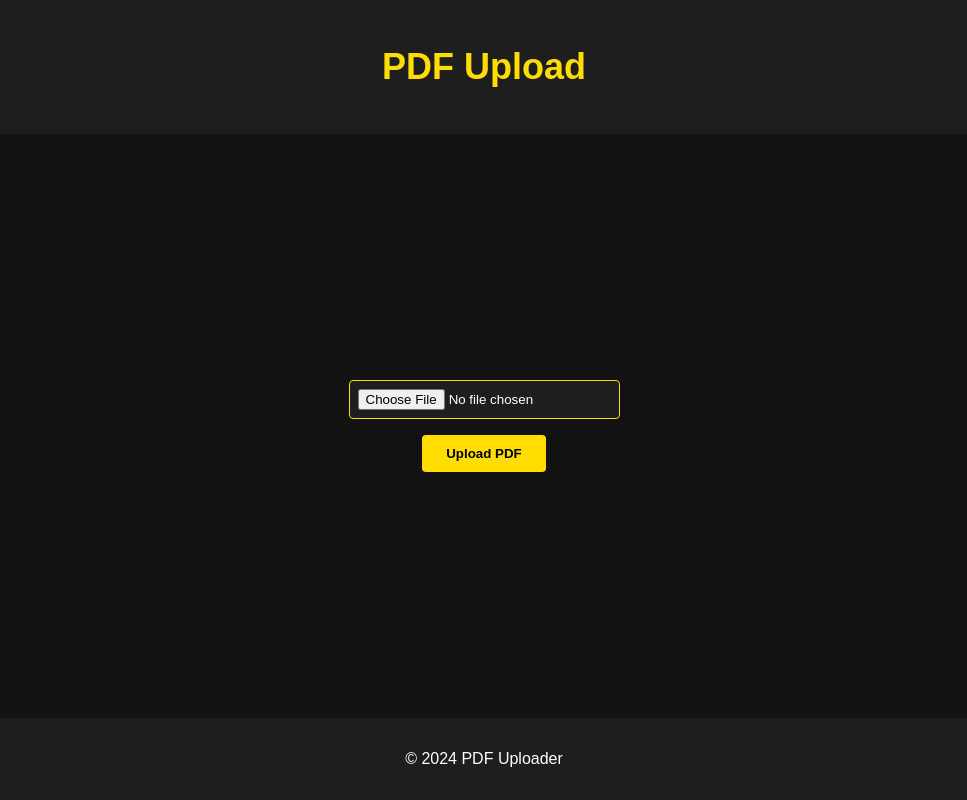
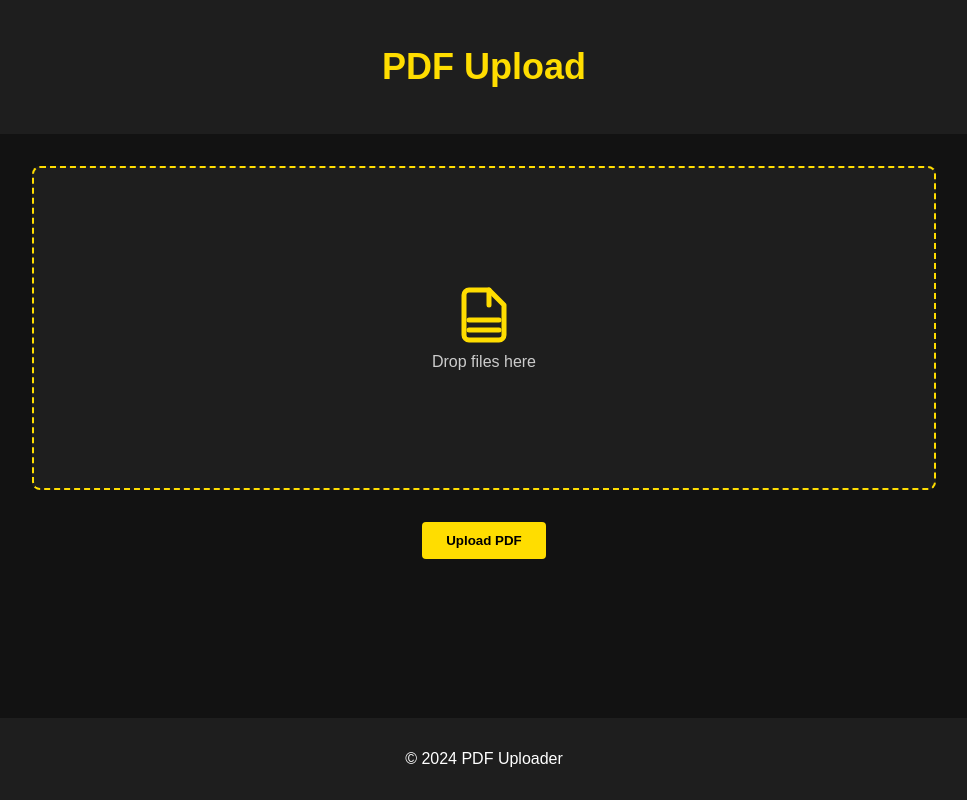
Before and after one commit to Zephyrus02/Frontend-for-NLP-Based-Resume-Parser, a React (Create React App) app: page / in a window 1280 px wide. Shown: the whole page, without its empty margins (156-1123 px from the left). Built offline with nearby package versions, Linux system fonts and the light colour scheme.

Commit message:
Added Cards

```diff
--- a/src/App.css
+++ b/src/App.css
@@ -24,7 +24,7 @@ body {
 .container {
   flex: 1;
   display: flex;
-  justify-content: center;
+  flex-direction: column;
   align-items: center;
   padding: 2rem;
 }
@@ -34,17 +34,54 @@ body {
   flex-direction: column;
   align-items: center;
   gap: 1rem;
+  width: 100%;
 }
 
-.upload-form input {
-  border: 1px solid #ffdd00;
-  padding: 0.5rem;
-  border-radius: 4px;
+.upload-box {
+  border: 2px dashed #ffdd00;
+  border-radius: 8px;
+  width: 100%;
+  height: 40vh; /* Reduced height for the upload box */
+  max-width: 900px; /* Limit the maximum width */
+  display: flex;
+  flex-direction: column;
+  justify-content: center;
+  align-items: center;
+  position: relative;
+  margin-bottom: 1rem;
   background-color: #1e1e1e;
   color: #ffffff;
+  cursor: pointer;
+  transition: background-color 0.3s;
 }
 
-.upload-form button {
+.upload-box:hover {
+  background-color: #333333;
+}
+
+.upload-icon {
+  display: flex;
+  justify-content: center;
+  align-items: center;
+  margin-bottom: 0.5rem;
+}
+
+.upload-icon svg {
+  width: 60px;
+  height: 60px;
+}
+
+.upload-box p {
+  margin: 0;
+  font-size: 1rem;
+  color: #cccccc;
+}
+
+.file-input {
+  display: none; /* Hide the default file input */
+}
+
+.upload-button {
   background-color: #ffdd00;
   border: none;
   padding: 0.7rem 1.5rem;
@@ -55,8 +92,49 @@ body {
   transition: background-color 0.3s;
 }
 
-.upload-form button:hover {
+.upload-button:hover {
   background-color: #ffcc00;
+}
+
+.cards-section {
+  display: flex;
+  gap: 1rem;
+  flex-wrap: wrap;
+  justify-content: center;
+  margin-top: 2rem;
+  width: 100%;
+}
+
+.card {
+  background-color: #1e1e1e;
+  border-radius: 8px;
+  box-shadow: 0 4px 8px rgba(0, 0, 0, 0.3);
+  padding: 1rem;
+  width: 300px; /* Adjusted card width */
+  color: #ffffff;
+  display: flex;
+  flex-direction: column;
+  opacity: 0; /* Start with invisible cards */
+  animation: fadeIn 0.5s forwards; /* Apply fade-in animation */
+}
+
+.card-title {
+  margin: 0;
+  font-size: 1.5rem;
+  color: #ffdd00;
+}
+
+.card-details {
+  margin-top: 1rem;
+}
+
+.card-detail {
+  margin-bottom: 0.5rem;
+  font-size: 1rem;
+}
+
+.card-detail strong {
+  color: #ffdd00;
 }
 
 .footer {
@@ -101,7 +179,6 @@ body {
   background-color: #b00020; /* Red background for errors */
 }
 
-/* Animation for the popup timer bar */
 @keyframes shrink {
   from {
     width: 100%;
@@ -110,3 +187,15 @@ body {
     width: 0;
   }
 }
+
+/* Animation for cards */
+@keyframes fadeIn {
+  from {
+    opacity: 0;
+    transform: translateY(20px);
+  }
+  to {
+    opacity: 1;
+    transform: translateY(0);
+  }
+}
--- a/src/App.js
+++ b/src/App.js
@@ -1,21 +1,50 @@
 // src/App.js
 
-import React, { useState, useEffect } from 'react';
+import React, { useState, useRef } from 'react';
 import axios from 'axios';
 import './App.css';
 
 const App = () => {
   const [file, setFile] = useState(null);
-  const [showSuccessPopup, setShowSuccessPopup] = useState(false); // State to control success popup visibility
-  const [showErrorPopup, setShowErrorPopup] = useState(false); // State to control error popup visibility
-  const [errorMessage, setErrorMessage] = useState(''); // State to store error messages
+  const [filename, setFilename] = useState('Drop files here'); // New state for filename
+  const [showSuccessPopup, setShowSuccessPopup] = useState(false);
+  const [showErrorPopup, setShowErrorPopup] = useState(false);
+  const [errorMessage, setErrorMessage] = useState('');
+  const [showCards, setShowCards] = useState(false); // New state for showing cards
+  const fileInputRef = useRef(null);
 
   const handleFileChange = (e) => {
-    setFile(e.target.files[0]);
+    const selectedFile = e.target.files[0];
+    setFile(selectedFile);
+    setFilename(selectedFile ? selectedFile.name : 'Drop files here'); // Update filename state
+  };
+
+  const handleDrop = (e) => {
+    e.preventDefault();
+    const droppedFile = e.dataTransfer.files[0];
+    setFile(droppedFile);
+    setFilename(droppedFile ? droppedFile.name : 'Drop files here'); // Update filename state
+  };
+
+  const handleDragOver = (e) => {
+    e.preventDefault();
+  };
+
+  const handleClick = () => {
+    if (fileInputRef.current) {
+      fileInputRef.current.click();
+    }
   };
 
   const handleUpload = async (e) => {
     e.preventDefault();
+    if (!file) {
+      setErrorMessage('No file selected.');
+      setShowErrorPopup(true);
+      setTimeout(() => setShowErrorPopup(false), 3000);
+      return;
+    }
+
     const formData = new FormData();
     formData.append('pdf', file);
 
@@ -26,20 +55,21 @@ const App = () => {
         },
       });
 
-      // Show success popup on successful upload
       setShowSuccessPopup(true);
-      setTimeout(() => {
-        setShowSuccessPopup(false);
-      }, 3000);
+      setShowCards(true); // Show cards after successful upload
+      setTimeout(() => setShowSuccessPopup(false), 3000);
     } catch (error) {
-      console.error('Failed to upload file.');
-      setErrorMessage('Failed to upload file. Please try again.'); // Set the error message
-      setShowErrorPopup(true); // Show error popup
-      setTimeout(() => {
-        setShowErrorPopup(false);
-      }, 3000);
+      setErrorMessage('Failed to upload file. Please try again.');
+      setShowErrorPopup(true);
+      setTimeout(() => setShowErrorPopup(false), 3000);
     }
   };
+
+  const cards = [
+    { company: 'Company A', jobRole: 'Software Engineer', location: 'New York, NY', ctc: '$120,000' },
+    { company: 'Company B', jobRole: 'Data Scientist', location: 'San Francisco, CA', ctc: '$140,000' },
+    { company: 'Company C', jobRole: 'Product Manager', location: 'Austin, TX', ctc: '$130,000' },
+  ];
 
   return (
     <div className="app">
@@ -49,9 +79,70 @@ const App = () => {
 
       <div className="container">
         <form onSubmit={handleUpload} className="upload-form">
-          <input type="file" accept="application/pdf" onChange={handleFileChange} />
-          <button type="submit">Upload PDF</button>
+          {/* Full Width File Upload Box */}
+          <div
+            className="upload-box"
+            onDrop={handleDrop}
+            onDragOver={handleDragOver}
+            onClick={handleClick} // Add click handler
+          >
+            <div className="upload-icon">
+              {/* Inline SVG for a file icon */}
+              <svg
+                xmlns="http://www.w3.org/2000/svg"
+                width="60"
+                height="60"
+                viewBox="0 0 24 24"
+                fill="none"
+                stroke="#ffdd00"
+                strokeWidth="2"
+                strokeLinecap="round"
+                strokeLinejoin="round"
+                className="feather feather-file"
+              >
+                <path d="M14 2H6a2 2 0 0 0-2 2v16a2 2 0 0 0 2 2h12a2 2 0 0 0 2-2V8l-6-6z"></path>
+                <line x1="14" y1="2" x2="14" y2="8"></line>
+                <line x1="6" y1="14" x2="18" y2="14"></line>
+                <line x1="6" y1="18" x2="18" y2="18"></line>
+              </svg>
+            </div>
+            <p>{filename}</p> {/* Display filename or default text */}
+            <input
+              type="file"
+              accept="application/pdf"
+              onChange={handleFileChange}
+              ref={fileInputRef} // Attach ref to the file input
+              className="file-input"
+            />
+          </div>
+          <button type="submit" className="upload-button">Upload PDF</button>
         </form>
+
+        {/* New Section with Cards */}
+        {showCards && (
+          <section className="cards-section">
+            {cards.map((card, index) => (
+              <div
+                key={index}
+                className="card"
+                style={{ animationDelay: `${index * 0.3}s` }} // Apply delay based on index
+              >
+                <h2 className="card-title">{card.company}</h2>
+                <div className="card-details">
+                  <div className="card-detail">
+                    <strong>Job Role:</strong> {card.jobRole}
+                  </div>
+                  <div className="card-detail">
+                    <strong>Location:</strong> {card.location}
+                  </div>
+                  <div className="card-detail">
+                    <strong>CTC:</strong> {card.ctc}
+                  </div>
+                </div>
+              </div>
+            ))}
+          </section>
+        )}
       </div>
 
       {/* Success Popup Notification */}
```
